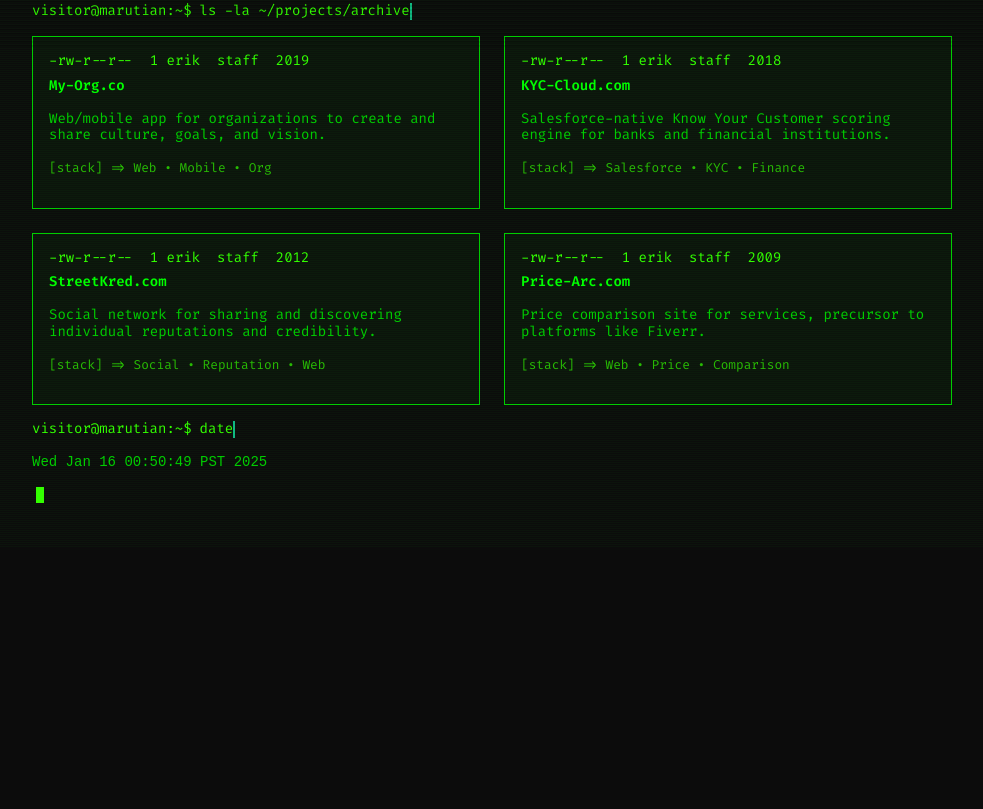
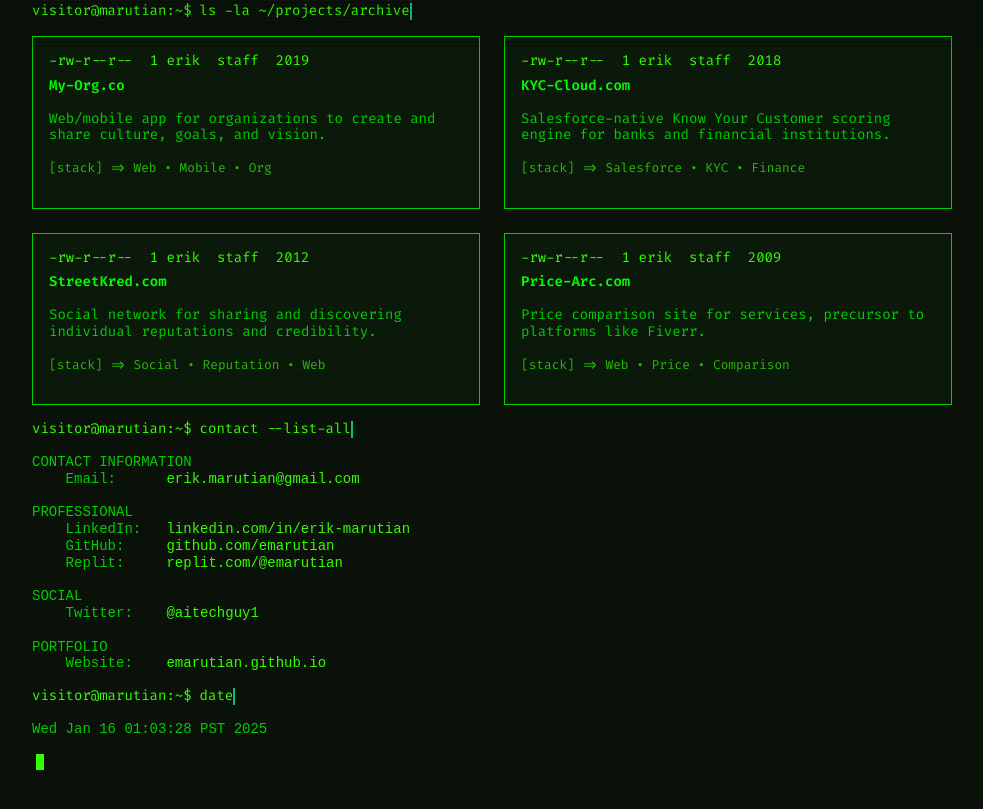
Before and after one commit to emarutian/emarutian, a plain HTML site: page index.html in a window 1280 px wide. Shown: the part 753-1562 px from the top of the page, without its empty margins (148-1131 px from the left). Before the commit the page ends 1332 px from the top, so only its background shows below. Drawn offline with Linux system fonts and the light colour scheme.

Commit message:
contact info

```diff
--- a/index.html
+++ b/index.html
@@ -92,9 +92,28 @@ drwxr-xr-x  1 erik  staff  Jan 16 00:50 <span class="project-name">Automity.ai</
 
             <div class="prompt-container">
                 <span class="prompt">visitor@marutian:~$</span>
+                <span class="typing">contact --list-all</span>
+            </div>
+            <pre class="output">
+CONTACT INFORMATION
+    Email:      <a href="mailto:erik.marutian@gmail.com">erik.marutian@gmail.com</a>
+
+PROFESSIONAL
+    LinkedIn:   <a href="https://linkedin.com/in/erik-marutian" target="_blank">linkedin.com/in/erik-marutian</a>
+    GitHub:     <a href="https://github.com/emarutian" target="_blank">github.com/emarutian</a>
+    Replit:     <a href="https://replit.com/@emarutian" target="_blank">replit.com/@emarutian</a>
+
+SOCIAL
+    Twitter:    <a href="https://twitter.com/aitechguy1" target="_blank">@aitechguy1</a>
+
+PORTFOLIO
+    Website:    <a href="https://emarutian.github.io" target="_blank">emarutian.github.io</a></pre>
+
+            <div class="prompt-container">
+                <span class="prompt">visitor@marutian:~$</span>
                 <span class="typing">date</span>
             </div>
-            <pre class="output">Wed Jan 16 00:50:49 PST 2025</pre>
+            <pre class="output">Wed Jan 16 01:03:28 PST 2025</pre>
 
             <div class="cursor"></div>
         </div>
--- a/styles.css
+++ b/styles.css
@@ -409,6 +409,25 @@ footer {
     }
 }
 
+/* Why: Make contact links interactive while maintaining terminal look */
+.output a {
+    color: var(--text);
+    text-decoration: none;
+    position: relative;
+    cursor: pointer
+}
+
+.output a:hover {
+    color: var(--header)
+}
+
+.output a:hover::before {
+    content: "→";
+    position: absolute;
+    left: -1.2em;
+    color: var(--header)
+}
+
 /* Why: Selection styling */
 ::selection {
     background: var(--text);
```
Also changed, not shown: 1 other file.
